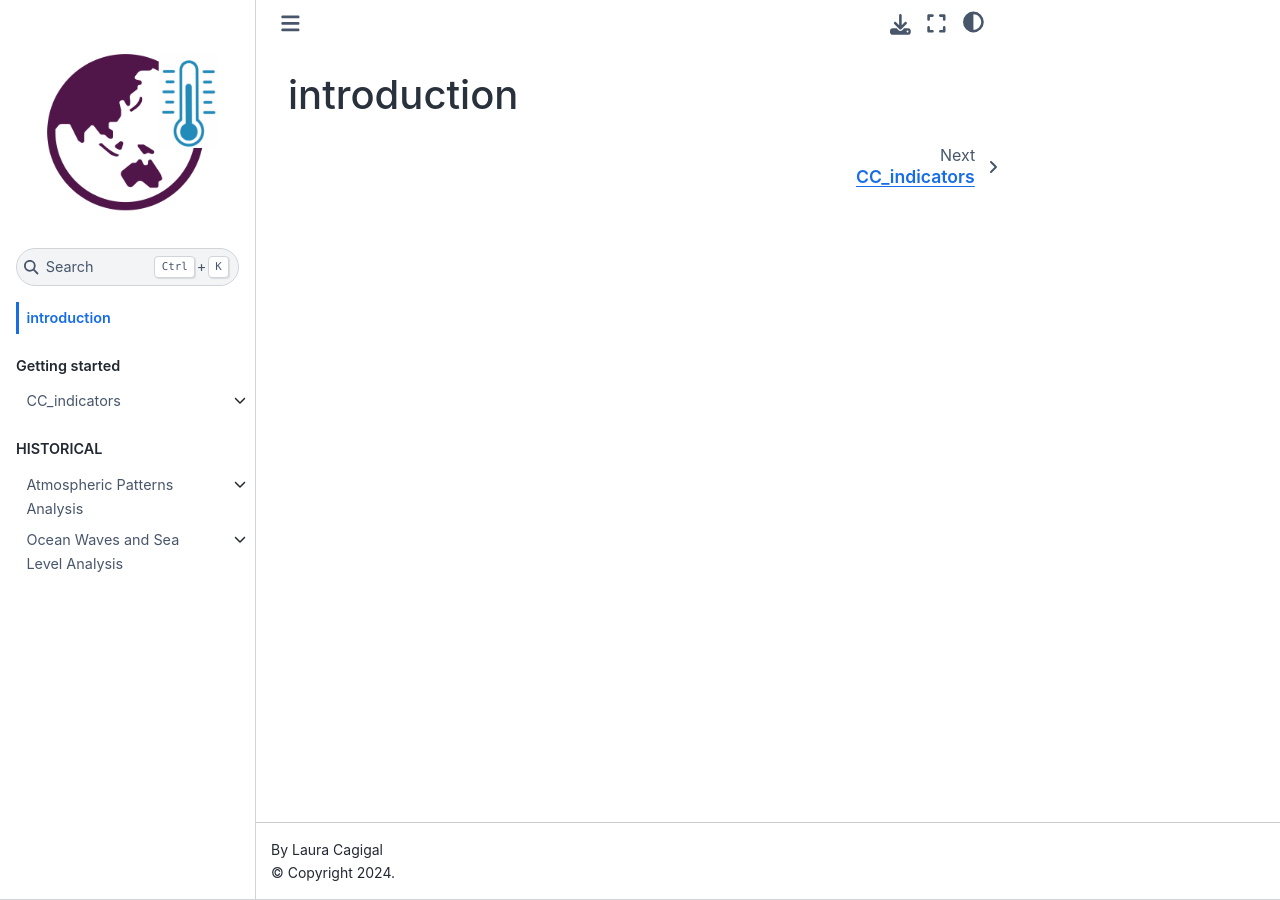
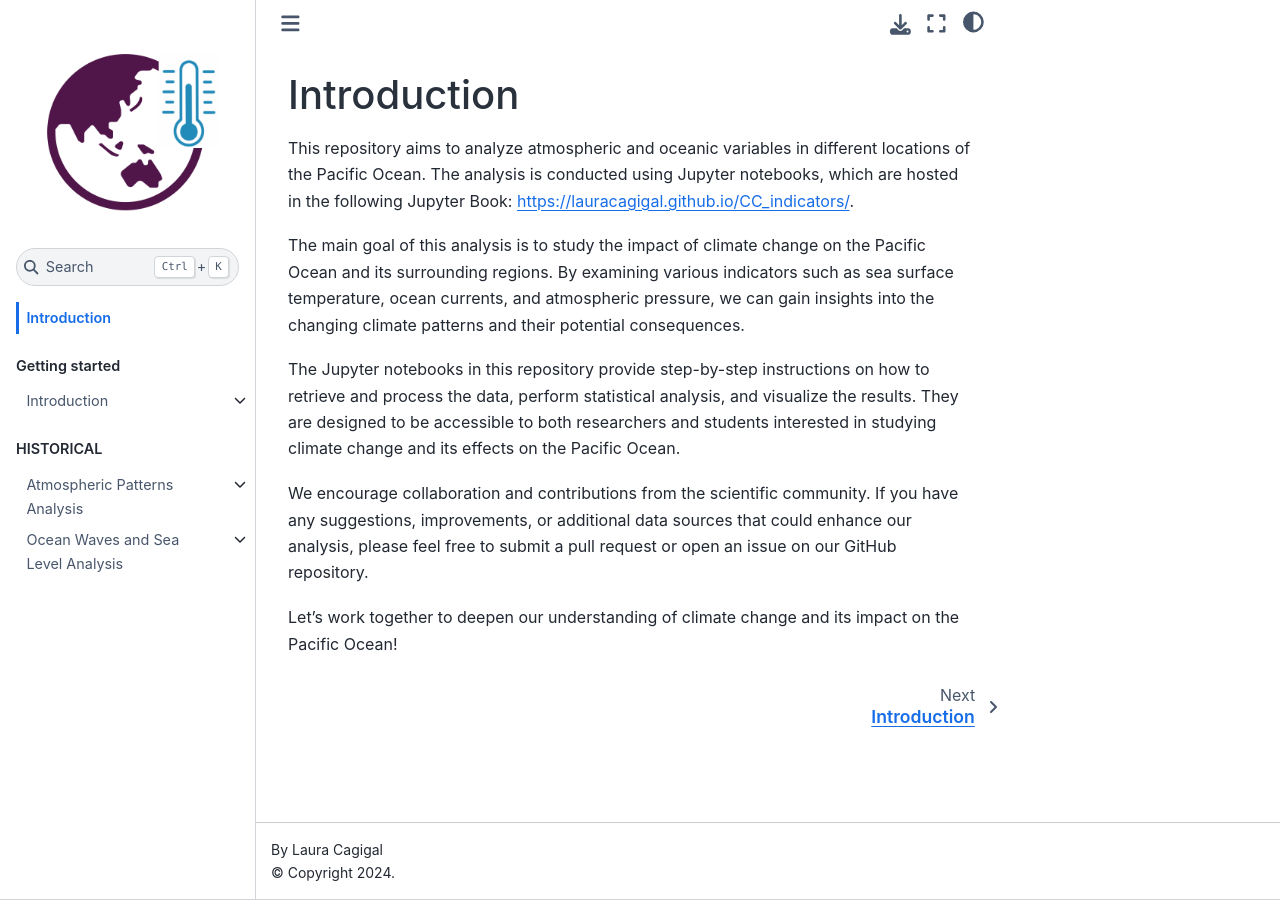
Before and after one commit to lauracagigal/CC_indicators, a Jupyter Book: the page built from intro.md, in a window 1280 px wide. Built offline with Jupyter Book 1.0.4 settings and Sphinx 7.4.7 and the Sphinx Book theme 1.1.4, drawn with Linux system fonts in a browser that asks for light colours; pages that are not in the unit, such as notebooks, are missing from menus; comment, search, counter and statistics services are not loaded.

```diff
--- a/intro.md
+++ b/intro.md
@@ -1 +1,11 @@
-## introduction
+## Introduction
+
+This repository aims to analyze atmospheric and oceanic variables in different locations of the Pacific Ocean. The analysis is conducted using Jupyter notebooks, which are hosted in the following Jupyter Book: [https://lauracagigal.github.io/CC_indicators/](https://lauracagigal.github.io/CC_indicators/).
+
+The main goal of this analysis is to study the impact of climate change on the Pacific Ocean and its surrounding regions. By examining various indicators such as sea surface temperature, ocean currents, and atmospheric pressure, we can gain insights into the changing climate patterns and their potential consequences.
+
+The Jupyter notebooks in this repository provide step-by-step instructions on how to retrieve and process the data, perform statistical analysis, and visualize the results. They are designed to be accessible to both researchers and students interested in studying climate change and its effects on the Pacific Ocean.
+
+We encourage collaboration and contributions from the scientific community. If you have any suggestions, improvements, or additional data sources that could enhance our analysis, please feel free to submit a pull request or open an issue on our GitHub repository.
+
+Let's work together to deepen our understanding of climate change and its impact on the Pacific Ocean!
```
Also changed, not shown: README.md (+11 -1 lines).
